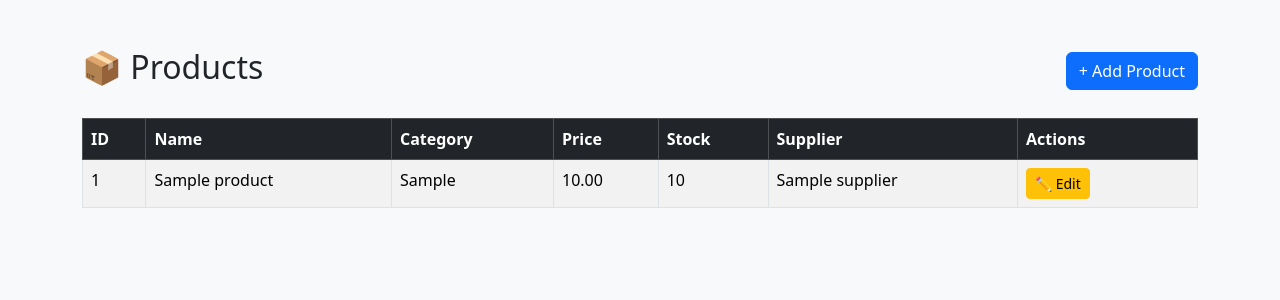
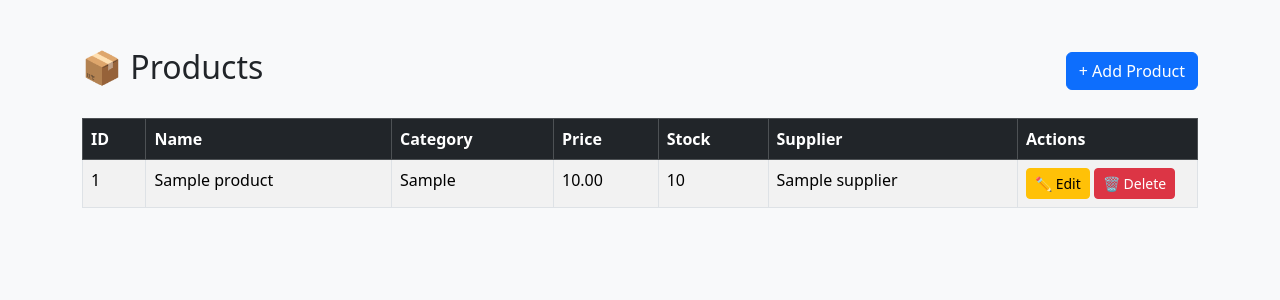
Before and after one commit to pavaneb/RetailManagement, a Flask app: page /products in a window 1280 px wide. Shown: the top 300 px of the page. Run offline with Flask 3, Linux system fonts and the light colour scheme; tables that the repository leaves empty hold one stand-in row (values such as "Sample post").

Commit message:
Implemented Delete Product functionality

```diff
--- a/app/routes/product_routes.py
+++ b/app/routes/product_routes.py
@@ -158,3 +158,24 @@ def edit_product(product_id):
         product=product,
         suppliers=suppliers
     )
+
+# -----------------------------
+# Delete Product
+# -----------------------------
+@product_bp.route("/delete_product/<int:product_id>")
+def delete_product(product_id):
+
+    connection = get_connection()
+    cursor = connection.cursor()
+
+    cursor.execute("""
+        DELETE FROM Product
+        WHERE product_id = %s
+    """, (product_id,))
+
+    connection.commit()
+
+    cursor.close()
+    connection.close()
+
+    return redirect(url_for("product.products"))
--- a/app/templates/products.html
+++ b/app/templates/products.html
@@ -56,12 +56,18 @@
 
             <td>
 
-                <a href="{{ url_for('product.edit_product', product_id=product.product_id) }}"
-                   class="btn btn-warning btn-sm">
-                    ✏ Edit
-                </a>
+            <a href="{{ url_for('product.edit_product', product_id=product.product_id) }}"
+            class="btn btn-warning btn-sm">
+            ✏ Edit
+        </a>
 
-            </td>
+            <a href="{{ url_for('product.delete_product', product_id=product.product_id) }}"
+            class="btn btn-danger btn-sm"
+            onclick="return confirm('Are you sure you want to delete this product?');">
+            🗑 Delete
+        </a>
+
+</td>
 
         </tr>
 
```
